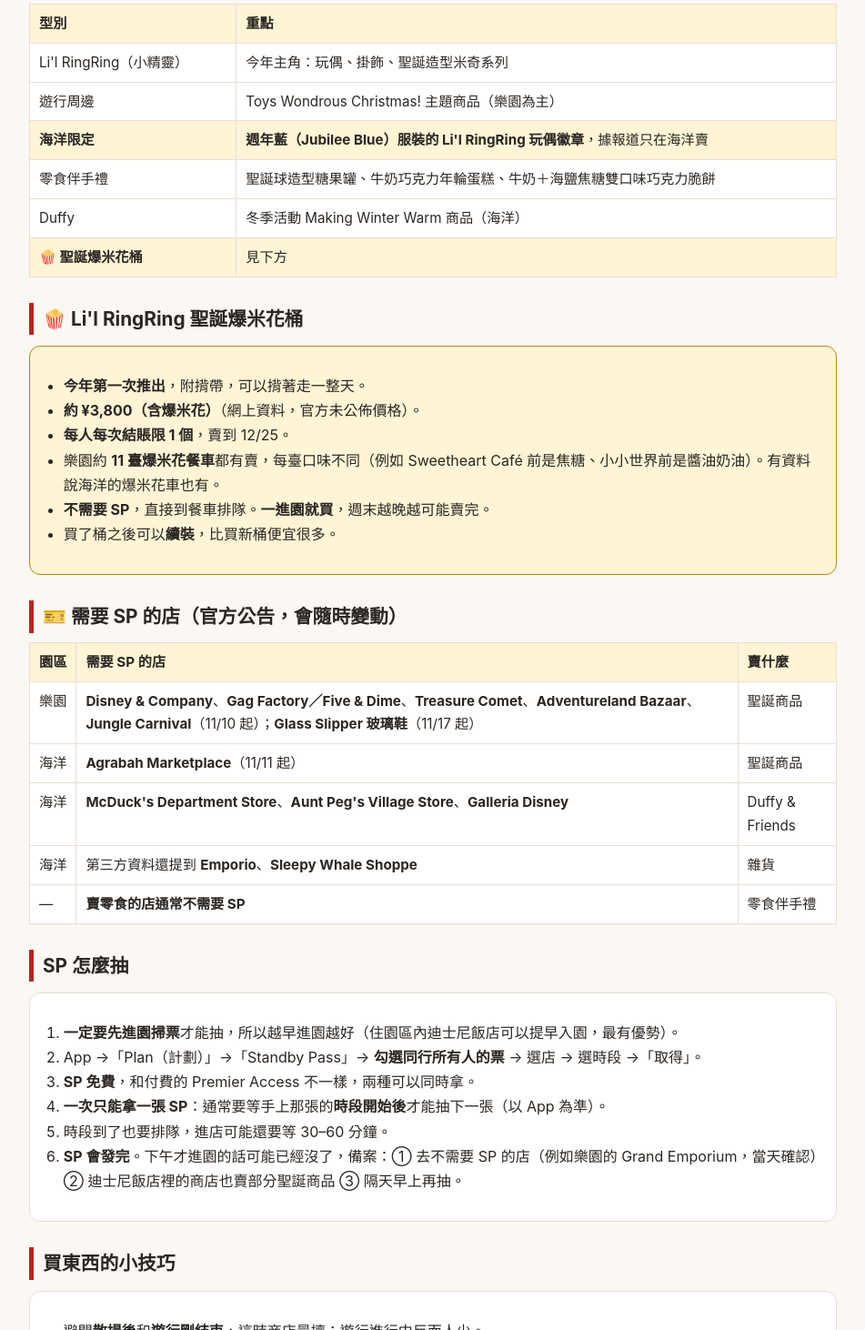
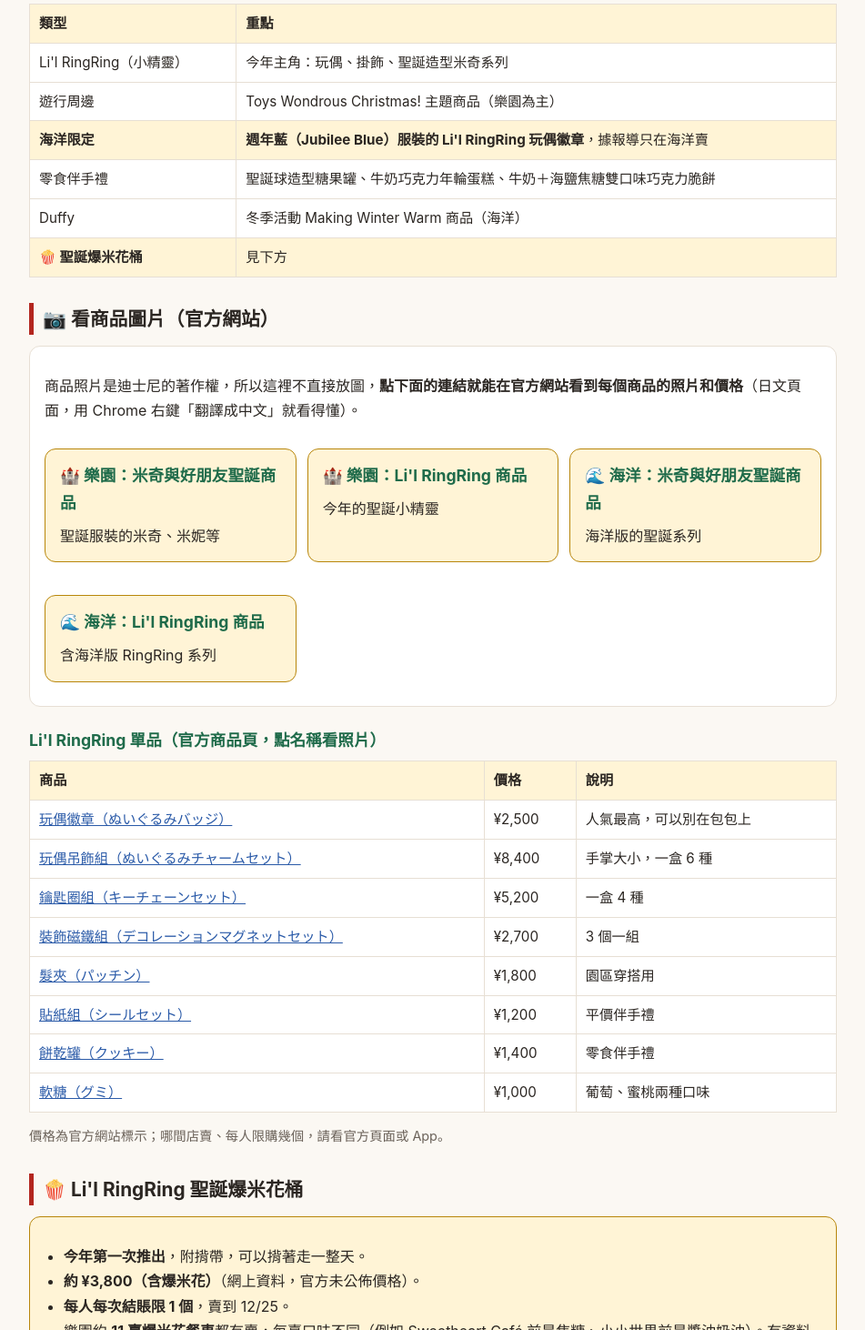
Before and after one commit to Cynthia-hsin/tokyo-disney-christmas-2026, a plain HTML site: page goods.html in a window 1280 px wide. Shown: the part 331-1793 px from the top of the page at 91% size, without its empty margins (164-1115 px from the left). Drawn offline with Linux system fonts and the light colour scheme.

Commit message:
Add links to official Christmas merchandise photos
Co-Authored-By: Claude Opus 5.5 <noreply@anthropic.com>

```diff
--- a/goods.html
+++ b/goods.html
@@ -27,14 +27,39 @@
 
 <h2>限定商品清單</h2>
 <div class="tbl"><table>
-<tr><th>型別</th><th>重點</th></tr>
+<tr><th>類型</th><th>重點</th></tr>
 <tr><td>Li'l RingRing（小精靈）</td><td>今年主角：玩偶、掛飾、聖誕造型米奇系列</td></tr>
 <tr><td>遊行周邊</td><td>Toys Wondrous Christmas! 主題商品（樂園為主）</td></tr>
-<tr class="must"><td><strong>海洋限定</strong></td><td><strong>週年藍（Jubilee Blue）服裝的 Li'l RingRing 玩偶徽章</strong>，據報道只在海洋賣</td></tr>
+<tr class="must"><td><strong>海洋限定</strong></td><td><strong>週年藍（Jubilee Blue）服裝的 Li'l RingRing 玩偶徽章</strong>，據報導只在海洋賣</td></tr>
 <tr><td>零食伴手禮</td><td>聖誕球造型糖果罐、牛奶巧克力年輪蛋糕、牛奶＋海鹽焦糖雙口味巧克力脆餅</td></tr>
 <tr><td>Duffy</td><td>冬季活動 Making Winter Warm 商品（海洋）</td></tr>
 <tr class="must"><td><strong>🍿 聖誕爆米花桶</strong></td><td>見下方</td></tr>
 </table></div>
+
+<h2>📷 看商品圖片（官方網站）</h2>
+<div class="card">
+  <p>商品照片是迪士尼的著作權，所以這裡不直接放圖，<strong>點下面的連結就能在官方網站看到每個商品的照片和價格</strong>（日文頁面，用 Chrome 右鍵「翻譯成中文」就看得懂）。</p>
+  <div class="grid">
+    <a class="card key" href="https://www.tokyodisneyresort.jp/treasure/christmas2026/tdl/goods01.html" target="_blank" rel="noopener"><h3>🏰 樂園：米奇與好朋友聖誕商品</h3>聖誕服裝的米奇、米妮等</a>
+    <a class="card key" href="https://www.tokyodisneyresort.jp/treasure/christmas2026/tdl/goods02.html" target="_blank" rel="noopener"><h3>🏰 樂園：Li'l RingRing 商品</h3>今年的聖誕小精靈</a>
+    <a class="card key" href="https://www.tokyodisneyresort.jp/treasure/christmas2026/tds/goods01.html" target="_blank" rel="noopener"><h3>🌊 海洋：米奇與好朋友聖誕商品</h3>海洋版的聖誕系列</a>
+    <a class="card key" href="https://www.tokyodisneyresort.jp/treasure/christmas2026/tds/goods02.html" target="_blank" rel="noopener"><h3>🌊 海洋：Li'l RingRing 商品</h3>含海洋版 RingRing 系列</a>
+  </div>
+</div>
+
+<h3>Li'l RingRing 單品（官方商品頁，點名稱看照片）</h3>
+<div class="tbl"><table>
+<tr><th>商品</th><th>價格</th><th>說明</th></tr>
+<tr><td><a href="https://www.tokyodisneyresort.jp/goods/116002212/" target="_blank" rel="noopener">玩偶徽章（ぬいぐるみバッジ）</a></td><td>¥2,500</td><td>人氣最高，可以別在包包上</td></tr>
+<tr><td><a href="https://www.tokyodisneyresort.jp/goods/116002210/" target="_blank" rel="noopener">玩偶吊飾組（ぬいぐるみチャームセット）</a></td><td>¥8,400</td><td>手掌大小，一盒 6 種</td></tr>
+<tr><td><a href="https://www.tokyodisneyresort.jp/goods/115001941/" target="_blank" rel="noopener">鑰匙圈組（キーチェーンセット）</a></td><td>¥5,200</td><td>一盒 4 種</td></tr>
+<tr><td><a href="https://www.tokyodisneyresort.jp/goods/122002950/" target="_blank" rel="noopener">裝飾磁鐵組（デコレーションマグネットセット）</a></td><td>¥2,700</td><td>3 個一組</td></tr>
+<tr><td><a href="https://www.tokyodisneyresort.jp/goods/132005572/" target="_blank" rel="noopener">髮夾（パッチン）</a></td><td>¥1,800</td><td>園區穿搭用</td></tr>
+<tr><td><a href="https://www.tokyodisneyresort.jp/goods/111008015/" target="_blank" rel="noopener">貼紙組（シールセット）</a></td><td>¥1,200</td><td>平價伴手禮</td></tr>
+<tr><td><a href="https://www.tokyodisneyresort.jp/goods/143000710" target="_blank" rel="noopener">餅乾罐（クッキー）</a></td><td>¥1,400</td><td>零食伴手禮</td></tr>
+<tr><td><a href="https://www.tokyodisneyresort.jp/goods/141000960" target="_blank" rel="noopener">軟糖（グミ）</a></td><td>¥1,000</td><td>葡萄、蜜桃兩種口味</td></tr>
+</table></div>
+<p class="note">價格為官方網站標示；哪間店賣、每人限購幾個，請看官方頁面或 App。</p>
 
 <h2>🍿 Li'l RingRing 聖誕爆米花桶</h2>
 <div class="card key">
```
